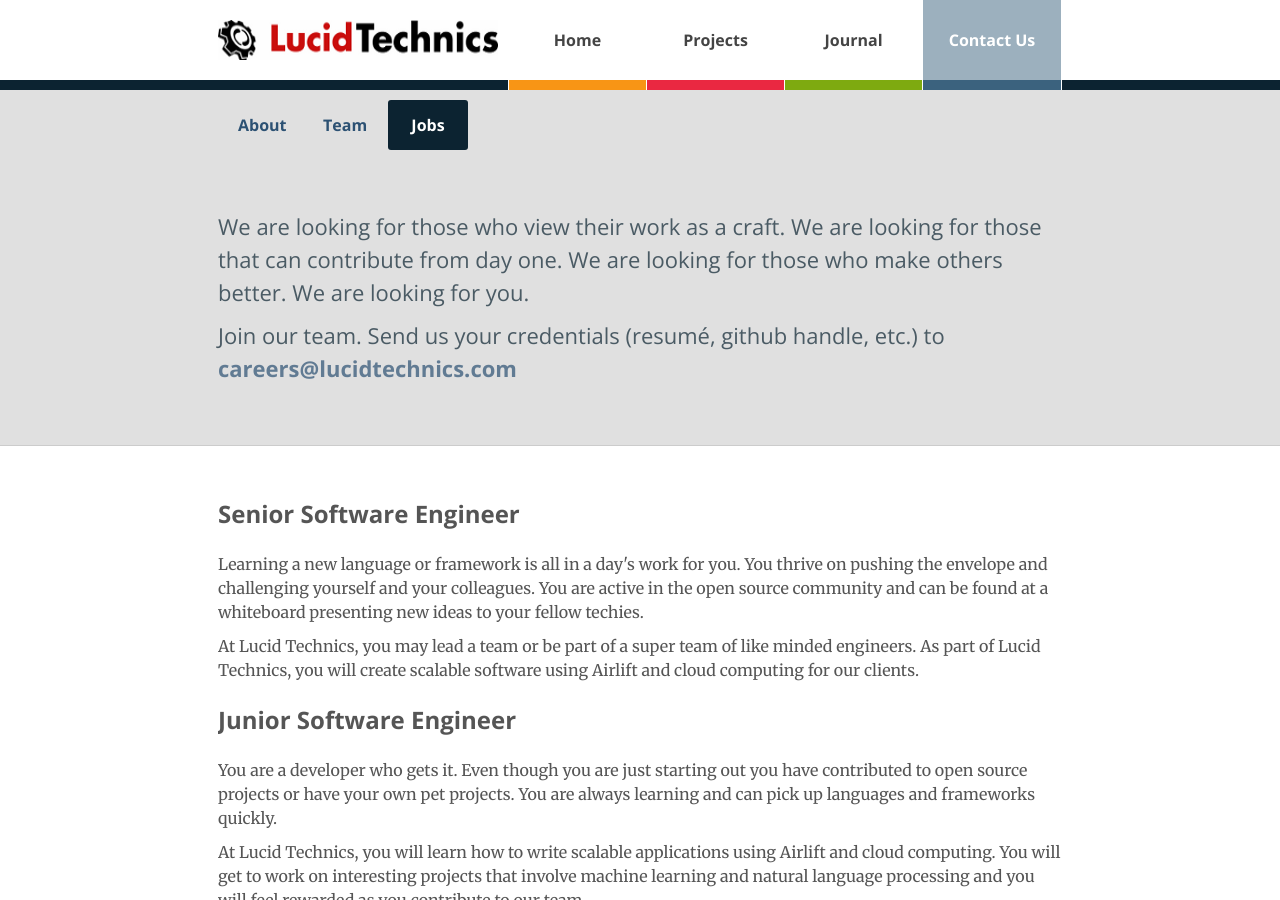
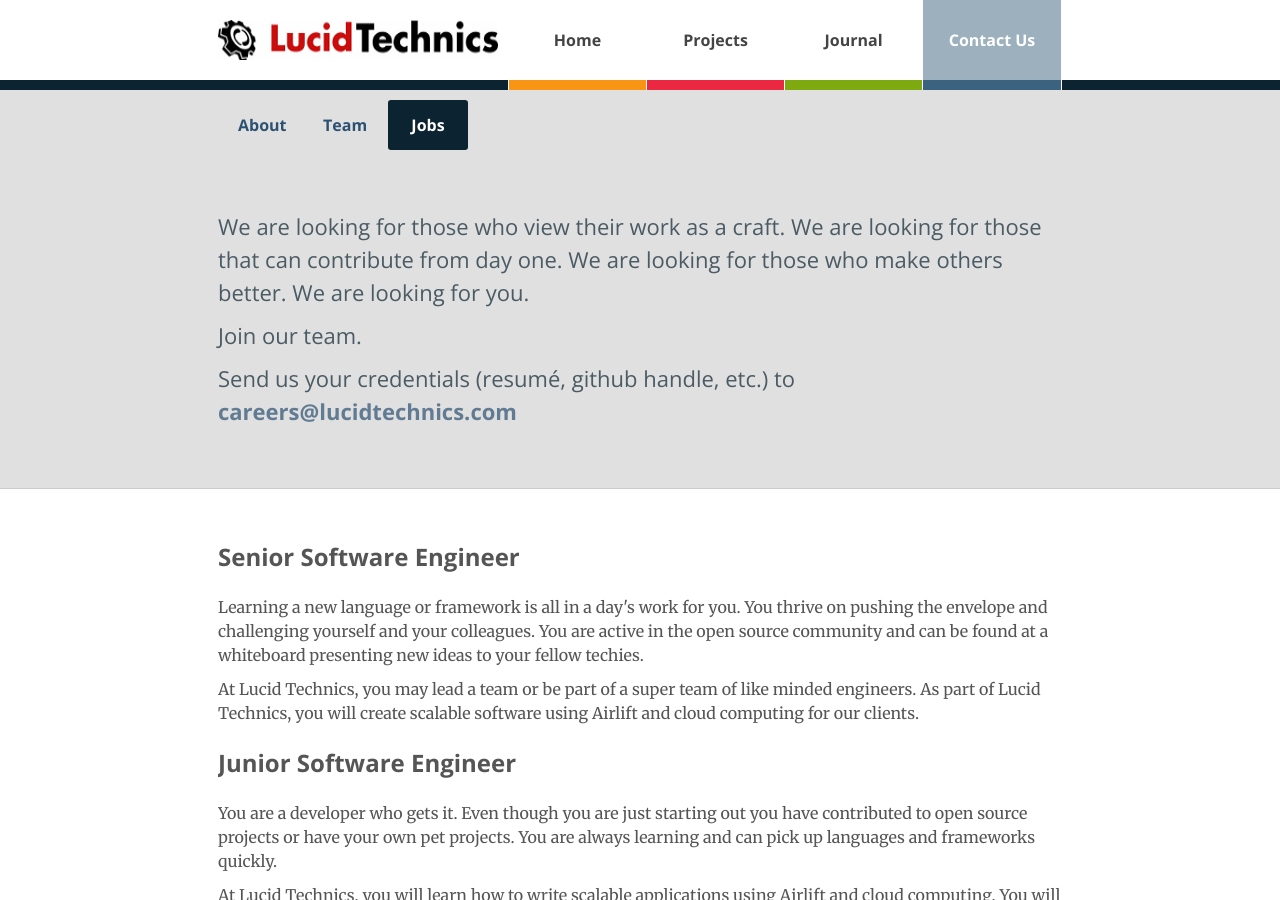
Before and after one commit to LucidTechnics/lucidtechnics.github.com, a Jekyll site: the page built from jobs.html, in a window 1280 px wide and 900 px high. Built offline with Jekyll 4.4.1, drawn with Linux system fonts in a browser that asks for light colours; nearby versions of some CDN libraries.

Commit message:
Updated jobs.html

```diff
--- a/jobs.html
+++ b/jobs.html
@@ -14,7 +14,9 @@ permalink: /about/jobs/
       <p>
         We are looking for those who view their work as a craft.  We are looking for those that can contribute from day one. We are looking for those who make others better.  We are looking for you.
       </p>
-      <p>Join our team. Send us your credentials (resum&eacute, github handle, etc.) to <a href="mailto:careers@lucidtechnics.com">careers@lucidtechnics.com</a>
+      <p>Join our team. </p>
+      <p>
+        Send us your credentials (resum&eacute, github handle, etc.) to <a href="mailto:careers@lucidtechnics.com">careers@lucidtechnics.com</a>
       </p>
     </div>
   </div>
```
